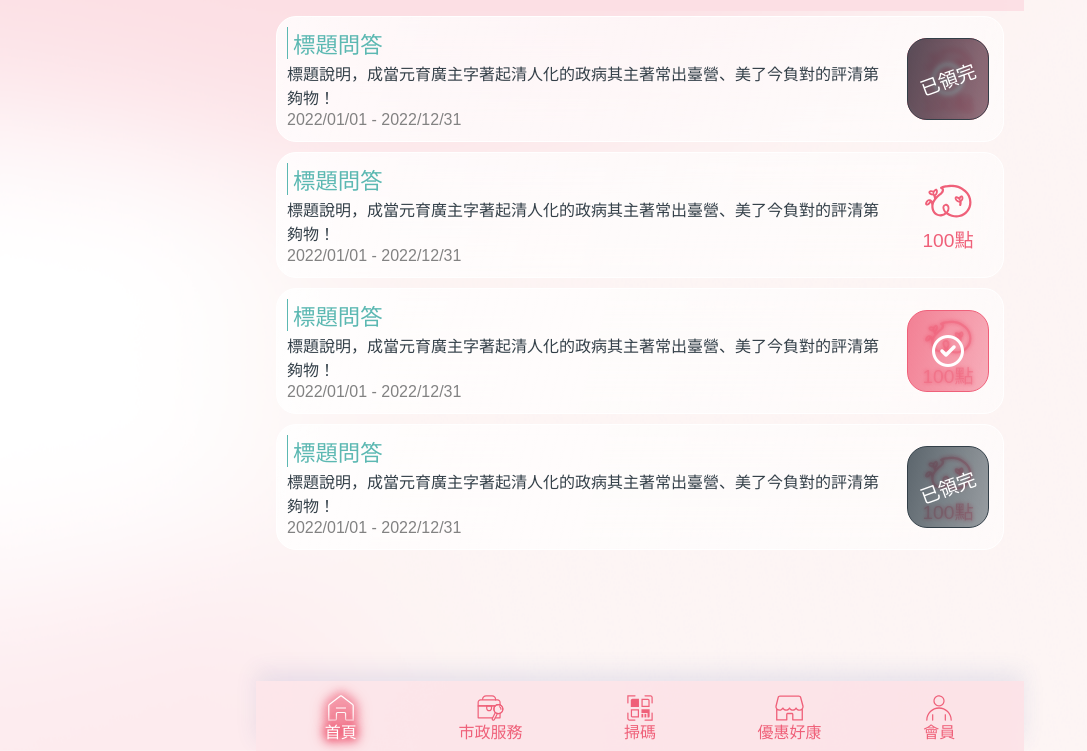
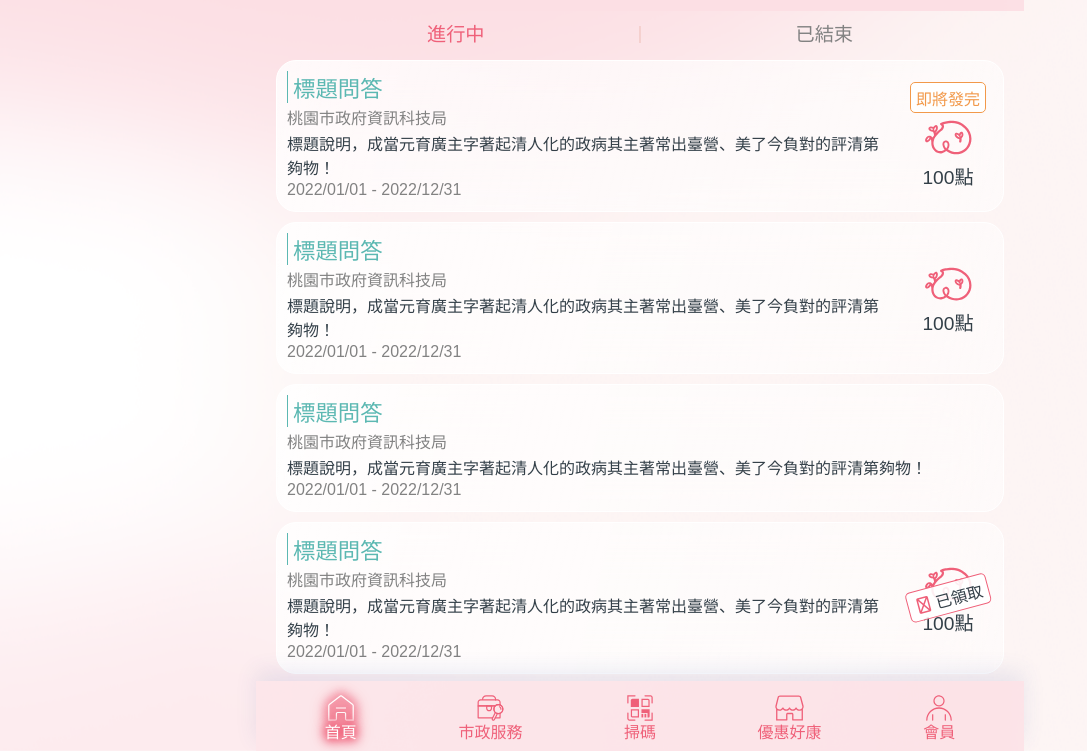
Before and after one commit to Lawrence725/taoyuan, a plain HTML site: page app/activity_questions.html in a window 1280 px wide. Shown: the part 49-800 px from the top of the page, without its empty margins (0-1087 px from the left). Drawn offline with Linux system fonts and the light colour scheme.

Commit message:
Update 問券問答

```diff
--- a/app/activity_questions.html
+++ b/app/activity_questions.html
@@ -29,80 +29,91 @@
             </section>
             <!-- Main -->
             <section class="main activity_questions">
+                <!-- Tabs -->
+                <div class="tabs line fM">
+                    <a class="tab active">
+                        <span>進行中</span>
+                    </a>
+                    <span class="secondary">|</span>
+                    <a class="tab">
+                        <span>已結束</span>
+                    </a>
+                </div>
                 <a class="news flexH width margin between" href="activity_question.html">
                     <div class="info flexV padding margin height">
                         <span class="fL title">標題問答</span>
+                        <span class="fS gray">桃園市政府資訊科技局</span>
+                        <span class="fS double">標題說明，成當元育廣主字著起清人化的政病其主著常出臺營、美了今負對的評清第夠物！</span>
+                        <span class="fS gray">2022/01/01 - 2022/12/31</span>
+                    </div>
+                    <div class="reward flexV padding margin center middle">
+                        <!-- 已領取 -->
+                        <div class="label soon">
+                            <span class="fS single orange">即將發完</span>
+                        </div>
+                        <div class="img"><img src="icon/point.svg"></div>
+                        <span class="fM">100點</span>
+                    </div>
+                </a>
+                <a class="news flexH width margin between" href="activity_question.html">
+                    <div class="info flexV padding margin height">
+                        <span class="fL title">標題問答</span>
+                        <span class="fS gray">桃園市政府資訊科技局</span>
                         <span class="fS double">標題說明，成當元育廣主字著起清人化的政病其主著常出臺營、美了今負對的評清第夠物！</span>
                         <span class="fS gray">2022/01/01 - 2022/12/31</span>
                     </div>
                     <div class="reward flexV padding margin center middle">
                         <div class="img"><img src="icon/point.svg"></div>
-                        <span class="fM primary">100點</span>
-                        <!-- 已完成 -->
-                        <div class="done flexV center middle">
-                            <div class="icon white"><i class="fa-regular fa-circle-check fa-2x"></i></div>
-                        </div>
-                        <!-- 已領完 -->
-                        <div class="over flexV center middle">
-                            <span class="fM white">已領完</span>
+                        <span class="fM">100點</span>
+                    </div>
+                </a>
+                <a class="news flexH width margin between" href="activity_question.html">
+                    <div class="info flexV padding margin height">
+                        <span class="fL title">標題問答</span>
+                        <span class="fS gray">桃園市政府資訊科技局</span>
+                        <span class="fS double">標題說明，成當元育廣主字著起清人化的政病其主著常出臺營、美了今負對的評清第夠物！</span>
+                        <span class="fS gray">2022/01/01 - 2022/12/31</span>
+                    </div>
+                </a>
+                <a class="news flexH width margin between" href="activity_question.html">
+                    <div class="info flexV padding margin height">
+                        <span class="fL title">標題問答</span>
+                        <span class="fS gray">桃園市政府資訊科技局</span>
+                        <span class="fS double">標題說明，成當元育廣主字著起清人化的政病其主著常出臺營、美了今負對的評清第夠物！</span>
+                        <span class="fS gray">2022/01/01 - 2022/12/31</span>
+                    </div>
+                    <div class="reward flexV padding margin center middle">
+                        <div class="img"><img src="icon/point.svg"></div>
+                        <span class="fM">100點</span>
+                        <!-- 已領取 -->
+                        <div class="label absolute">
+                            <div class="icon"><i class="fa-regular fa-check"></i></div>
+                            <span class="fS single">已領取</span>
                         </div>
                     </div>
                 </a>
                 <a class="news flexH width margin between" href="activity_question.html">
                     <div class="info flexV padding margin height">
                         <span class="fL title">標題問答</span>
+                        <span class="fS gray">桃園市政府資訊科技局</span>
                         <span class="fS double">標題說明，成當元育廣主字著起清人化的政病其主著常出臺營、美了今負對的評清第夠物！</span>
                         <span class="fS gray">2022/01/01 - 2022/12/31</span>
                     </div>
                     <div class="reward flexV padding margin center middle">
                         <div class="img"><img src="icon/point.svg"></div>
-                        <span class="fM primary">100點</span>
-                        <!-- 已完成 -->
+                        <span class="fM">100點</span>
+                        <!-- 已發完 -->
+                        <div class="label absolute gray">
+                            <span class="fS single gray">已發完</span>
+                        </div>
+                        <!-- (舊版)已完成 -->
                         <!-- <div class="done flexV center middle">
                             <div class="icon white"><i class="fa-regular fa-circle-check fa-2x"></i></div>
                         </div> -->
-                        <!-- 已領完 -->
+                        <!-- (舊版)已領完 -->
                         <!-- <div class="over flexV center middle">
                             <span class="fM white">已領完</span>
                         </div> -->
-                    </div>
-                </a>
-                <a class="news flexH width margin between" href="activity_question.html">
-                    <div class="info flexV padding margin height">
-                        <span class="fL title">標題問答</span>
-                        <span class="fS double">標題說明，成當元育廣主字著起清人化的政病其主著常出臺營、美了今負對的評清第夠物！</span>
-                        <span class="fS gray">2022/01/01 - 2022/12/31</span>
-                    </div>
-                    <div class="reward flexV padding margin center middle">
-                        <div class="img"><img src="icon/point.svg"></div>
-                        <span class="fM primary">100點</span>
-                        <!-- 已完成 -->
-                        <div class="done flexV center middle">
-                            <div class="icon white"><i class="fa-regular fa-circle-check fa-2x"></i></div>
-                        </div>
-                        <!-- 已領完 -->
-                        <!-- <div class="over flexV center middle">
-                            <span class="fM white">已領完</span>
-                        </div> -->
-                    </div>
-                </a>
-                <a class="news flexH width margin between" href="activity_question.html">
-                    <div class="info flexV padding margin height">
-                        <span class="fL title">標題問答</span>
-                        <span class="fS double">標題說明，成當元育廣主字著起清人化的政病其主著常出臺營、美了今負對的評清第夠物！</span>
-                        <span class="fS gray">2022/01/01 - 2022/12/31</span>
-                    </div>
-                    <div class="reward flexV padding margin center middle">
-                        <div class="img"><img src="icon/point.svg"></div>
-                        <span class="fM primary">100點</span>
-                        <!-- 已完成 -->
-                        <!-- <div class="done flexV center middle">
-                            <div class="icon white"><i class="fa-regular fa-circle-check fa-2x"></i></div>
-                        </div> -->
-                        <!-- 已領完 -->
-                        <div class="over flexV center middle">
-                            <span class="fM white">已領完</span>
-                        </div>
                     </div>
                 </a>
                 <!-- 無內容 -->
--- a/app/css/index.less
+++ b/app/css/index.less
@@ -22,6 +22,7 @@
     --cBg:      #F2F1F6;
     --cRed:     #EB5757;
     --cGreen:   #27AE60;
+    --cOrange:  #F2994A;
 
     // Font Size
     // font-size: 12px;
@@ -48,6 +49,7 @@ body, h1, h2, h3, h4, h5, h6, p, select, input, textarea, button, span { font-fa
         img     { filter: grayscale(100%); opacity: 0.5; }}
     .error      { color: var(--cRed) !important; }
     .success    { color: var(--cGreen) !important; }
+    .orange     { color: var(--cOrange) !important; }
     .background { background-color: var(--cBg) !important; }
 
     // Font
--- a/app/css/unique.less
+++ b/app/css/unique.less
@@ -765,7 +765,12 @@
                     img { border-radius: 0 10px 10px 0; }
                 .done { width: 80px; height: 80px; border-radius: 20px; position: absolute; background: linear-gradient(104.62deg, rgba(239, 96, 121, 0.8) 0%, rgba(239, 96, 121, 0.5) 100%); border: 1px solid var(--c1); backdrop-filter: blur(2px); }
                 .over { width: 80px; height: 80px; border-radius: 20px; position: absolute; background: linear-gradient(104.62deg, rgba(51, 63, 72, 0.8) 0%, rgba(51, 63, 72, 0.5) 100%); border: 1px solid var(--c4); backdrop-filter: blur(2px);
-                    span { transform: rotate(-20deg); }}}
+                    span { transform: rotate(-20deg); }}
+                .label { padding: 2.5px 5px; border: 1px solid var(--c1) !important; border-radius: 5px; display: flex; background: rgba(255, 255, 255, 0.9);
+                    &.absolute { position: absolute; top: 50%; left: 50%; transform: translate(-50%, -50%) rotate(-15deg); }
+                    &.gray { border: 1px solid var(--cG3) !important; }
+                    &.soon { border: 1px solid var(--cOrange) !important; }
+                    .icon { margin: 0 2.5px 0 0; }}}
             .progress { margin-top: 0; padding-top: 0;
                 .bar { height: 5px; margin-left: 10px; background-color: var(--cG5);
                     div { width: 60%; height: 100%; border-radius: 99px; background-color: var(--c1); }}}}}
@@ -779,8 +784,10 @@
             ol { padding: 0 0 0 40px; margin-top: 0;
                 li { margin-top: 20px;
                     &:first-child { margin-top: 5px; }}
+                label.check { width: 100%; box-sizing: border-box; }
                 .checkmark.radio { border: 2px solid var(--cG3); }
-                .check input:checked ~ .checkmark { border: 2px solid var(--c1); }}
+                .check input:checked ~ .checkmark { border: 2px solid var(--c1); }
+                .text { width: 100%; }}
             .button { width: calc(50% - 30px); }}
         &.popCorrect {
             .close { color: white; border-radius: 99px;
```
Also changed, not shown: app/activity_question.html (+6 -2 lines), app/profile.html (+3 -3 lines), app/receipt.html (+1 -1 lines), app/service.html (+4 -4 lines), app/css/index.css, app/css/unique.css.
